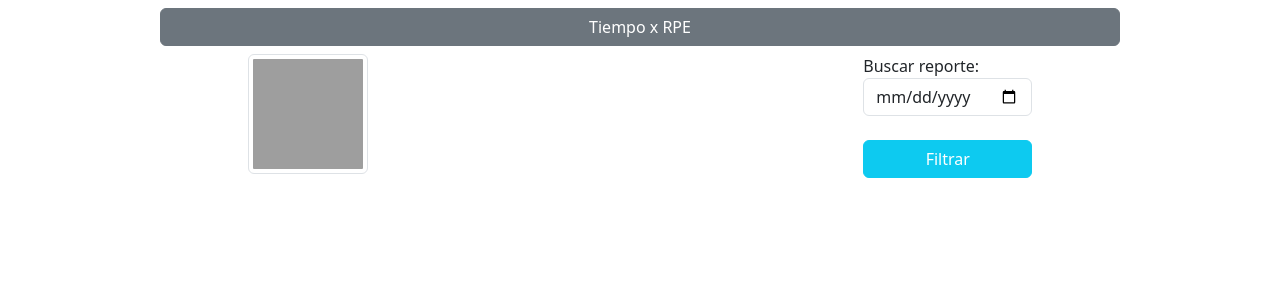
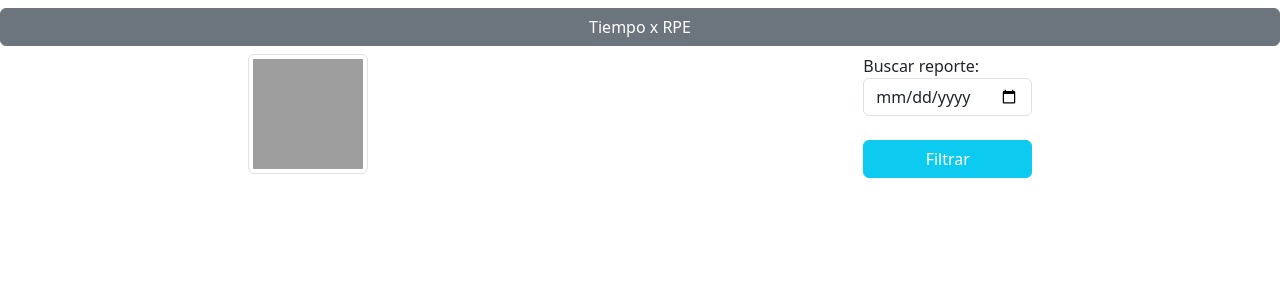
Before and after one commit to amazzing-freyyy/Project-Hankuk, a Django app: template team_dashboard/templates/training_dashboard.html in a window 1280 px wide. Shown: the part 56-356 px from the top of the page. Run offline with Django 5.2, Linux system fonts and the light colour scheme; tables that the repository leaves empty hold one stand-in row (values such as "Sample post"); the template is opened without the code that fills it: values that come from a table or form of the project are taken from there, most other values are stand-ins (such as "Sample title", 1, 10 or a date in 2020); some libraries are stand-ins or nearby versions; grey boxes are pictures that could not be loaded.

Commit message:
alignment bugs in dashboards

```diff
--- a/team_dashboard/templates/training_dashboard.html
+++ b/team_dashboard/templates/training_dashboard.html
@@ -31,7 +31,7 @@
         </div>
    </nav>
 
-    <div class="btn-group btn-group-toggle justify-content-centers mt-2" data-toggle="buttons"  style="width: 75vw; align-self: center;">
+    <div class="btn-group btn-group-toggle justify-content-centers mt-2" data-toggle="buttons">
         <label for="time_x_rpe" class="btn btn-secondary text-white">
             <input class="visually-hidden" type="radio" name="graph" id="time_x_rpe" value="time_x_rpe" autocomplete="off" checked> Tiempo x RPE
         </label>
--- a/team_dashboard/templates/wellness_dashboard.html
+++ b/team_dashboard/templates/wellness_dashboard.html
@@ -25,7 +25,7 @@
         </div>
       </nav>
 
-    <div class="btn-group btn-group-toggle justify-content-centers mt-2" data-toggle="buttons" style="width: 75vw; align-self: center;">
+    <div class="btn-group btn-group-toggle justify-content-centers mt-2" data-toggle="buttons">
         <label for="wellness_table_I" class="btn btn-secondary text-white">
           <input class="visually-hidden" type="radio" name="graph" id="wellness_table_I" value="wellness_table_I" autocomplete="off" checked> Wellness General
         </label>
```
